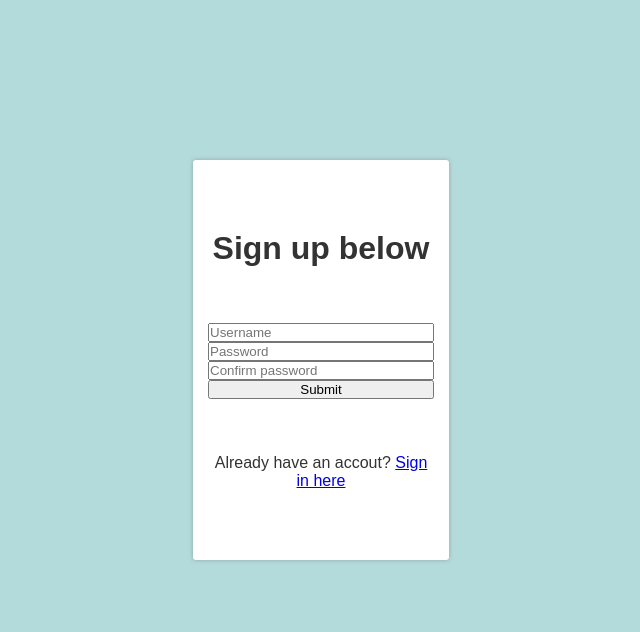
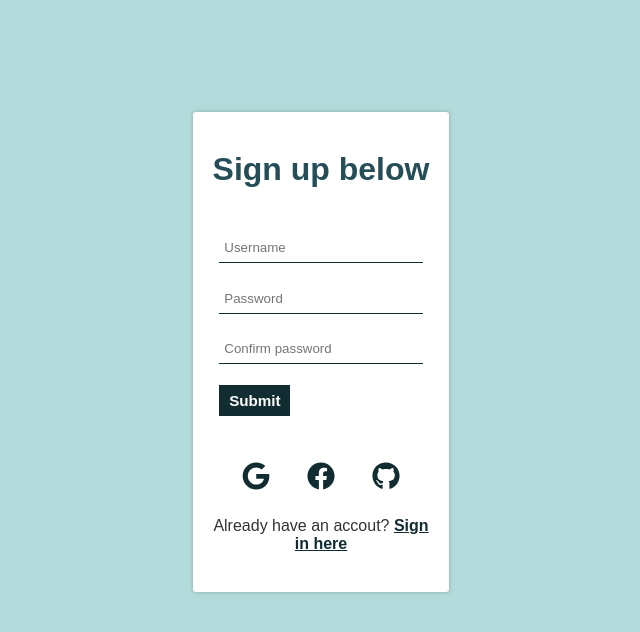
Before and after one commit to sJones1997/client-ecommerce, a React (Create React App) app: page /register in a window 1280 px wide. Shown: the top 632 px of the page, without its empty margins (319-959 px from the left). Built offline with nearby package versions, Linux system fonts and the light colour scheme.

Commit message:
working on reg

```diff
--- a/package.json
+++ b/package.json
@@ -3,6 +3,11 @@
   "version": "0.1.0",
   "private": true,
   "dependencies": {
+    "@fortawesome/fontawesome-svg-core": "^1.2.36",
+    "@fortawesome/free-brands-svg-icons": "^5.15.4",
+    "@fortawesome/free-regular-svg-icons": "^5.15.4",
+    "@fortawesome/free-solid-svg-icons": "^5.15.4",
+    "@fortawesome/react-fontawesome": "^0.1.15",
     "@reduxjs/toolkit": "^1.6.1",
     "@testing-library/jest-dom": "^5.14.1",
     "@testing-library/react": "^11.2.7",
--- a/src/features/register/Register.js
+++ b/src/features/register/Register.js
@@ -3,7 +3,8 @@ import { Link } from 'react-router-dom';
 import {submitCredentials} from './registerSlice';
 import './register.css';
 import { useDispatch } from 'react-redux';
-
+import { FontAwesomeIcon } from "@fortawesome/react-fontawesome"
+import { faFacebook, faGoogle, faGithub } from "@fortawesome/free-brands-svg-icons"
 
 export default function Register(){
 
@@ -40,7 +41,24 @@ export default function Register(){
                     <input type="password" name="passwordConfirm" onChange={handlePasswordConfirmChange} value={confirmPassword} placeholder="Confirm password" required />
                     <input type="submit" value="Submit" />
                 </form>
-                <div className="login-prompt">
+                <div className="icons">
+                    <div className="google">
+                        <a href="http://localhost:3000/api/auth/google">
+                            <FontAwesomeIcon icon={faGoogle} />
+                        </a>
+                    </div>
+                    <div className="facebook">
+                        <a href="http://localhost:3000/api/auth/google">
+                            <FontAwesomeIcon icon={faFacebook} />
+                        </a>
+                    </div>
+                    <div className="github">
+                        <a href="http://localhost:3000/api/auth/google">
+                            <FontAwesomeIcon icon={faGithub} />
+                        </a>
+                    </div>
+                </div>
+                <div className="loginPrompt">
                     <p>Already have an accout? <Link to='/login'>Sign in here</Link></p>
                 </div>
             </div>
--- a/src/features/register/register.css
+++ b/src/features/register/register.css
@@ -10,7 +10,7 @@
     box-sizing: border-box;
     background-color: #fff;
     width:20%;
-    height:50%;
+    height:60%;
     border-radius: 3px;
     box-shadow: 0 0 4px rgba(66,66,66,0.35);
     text-align: center;
@@ -20,8 +20,54 @@
     justify-content: space-evenly;
 }
 
+.registerContainer .formContainer h1 {
+    color:#254E58;
+    font-weight: 600;
+}
+
 .registerContainer .formContainer form {
     display: flex;
     flex-direction: column;
+    justify-content: space-evenly;
+    width: 90%;
+    margin: 0 auto;
+    height:50%;
+}
 
+.registerContainer .formContainer form input {
+    padding: 7px 5px;
+    border: none;
+    border-bottom: 1px solid #112d32;
 }
+
+.registerContainer .formContainer form input:focus {
+    border-bottom: 1px solid #112d32;
+    outline: none;
+}
+
+.registerContainer .formContainer form input[type = submit] {
+    border: none;
+    background-color:#112d32;
+    color:#fff;
+    font-family: 'Raleway', sans-serif;
+    font-weight: 600;
+    font-size: 0.95em;
+    width:35%;
+}
+
+.registerContainer .formContainer .icons {
+    display: flex;
+    justify-content: space-between;
+    width:70%;
+    margin: 0 auto;
+}
+
+.registerContainer .formContainer .icons div a {
+    font-size: 1.75em;
+    color:#112d32;
+}
+
+.registerContainer .formContainer .loginPrompt a {
+    color:#112d32;
+    font-weight: 600;
+}
--- a/src/features/register/registerSlice.js
+++ b/src/features/register/registerSlice.js
@@ -5,7 +5,7 @@ export const submitCredentials = createAsyncThunk(
     'registerSlice/submitDetails',
     async (userObj) => {
         const {username, password, confirmPassword} = userObj;
-        const basic = `${username}.${password}.${confirmPassword}`;
+        const basic = `${username}:${password}:${confirmPassword}`;
         const basicEncoded = Buffer.from(basic).toString('base64');
         console.log(basicEncoded)
         const data = await fetch(`${baseUrl}/users`, {
```
Also changed, not shown: 1 other file (tests, documents, lock files or other folders).
